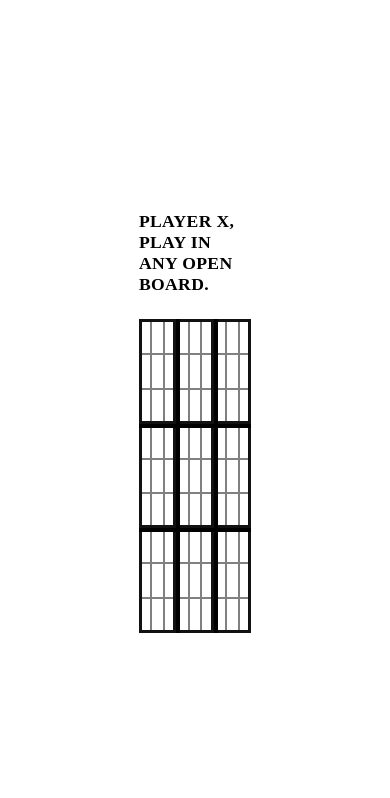
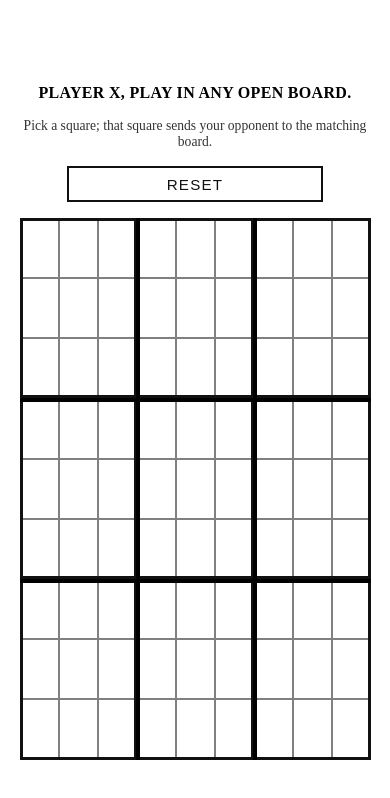
Before and after one commit to Geo-M69/art-200-prototype, a plain HTML site: page index.html in a window 390 px wide. Drawn offline with Linux system fonts and the light colour scheme.

Commit message:
Add reset UI, win overlays, turn hints, hover cues, and mobile layout polish for Ultimate Tic Tac Toe

```diff
--- a/index.html
+++ b/index.html
@@ -10,6 +10,8 @@
 <body>
     <main>
         <div id="status" class="status" aria-live="polite"></div>
+        <div class="hint">Pick a square; that square sends your opponent to the matching board.</div>
+        <button id="reset" class="reset-btn" type="button">Reset</button>
         <div class="tic-tac-toe-container">
             <div class="vertical-lines-tic-tac-toe"></div>
             <div class="vertical-lines-tic-tac-toe"></div>
--- a/script.js
+++ b/script.js
@@ -152,8 +152,10 @@ function isBoardFull(boardArray) {
 function updateUI() {
 	boardEls.forEach((boardEl, boardIndex) => {
 		const winner = smallBoardWinners[boardIndex];
+		const isMainWin = (gameWinner === "X" || gameWinner === "O")
+			&& Boolean(winningLine && winningLine.includes(boardIndex));
 		const isActive = (gameWinner === "X" || gameWinner === "O")
-			? Boolean(winningLine && winningLine.includes(boardIndex))
+			? isMainWin
 			: gameWinner === "D"
 				? true
 				: activeBoard === null
@@ -161,9 +163,15 @@ function updateUI() {
 					: activeBoard === boardIndex;
 		boardEl.classList.toggle("active-board", isActive);
 		boardEl.classList.toggle("inactive-board", !isActive);
+		boardEl.classList.toggle("winning-board", isMainWin);
 		boardEl.classList.toggle("won-x", winner === "X");
 		boardEl.classList.toggle("won-o", winner === "O");
 		boardEl.classList.toggle("draw", winner === "D");
+		if (gameWinner === "X" || gameWinner === "O") {
+			boardEl.dataset.mainWinner = gameWinner;
+		} else {
+			delete boardEl.dataset.mainWinner;
+		}
 
 		cellElsByBoard[boardIndex].forEach((cellEl, cellIndex) => {
 			cellEl.textContent = boards[boardIndex][cellIndex] ?? "";
--- a/style.css
+++ b/style.css
@@ -20,7 +20,7 @@ main {
     align-items: center;
     justify-content: center;
     width: 30%;
-    height: 50%;
+    height: 55%;
     background-color: transparent;
     gap: 1.5rem;
 }
@@ -30,6 +30,29 @@ main {
     font-weight: 600;
     letter-spacing: 0.02em;
     text-transform: uppercase;
+}
+
+.hint {
+    font-size: 0.9rem;
+    color: #333;
+    text-align: center;
+    max-width: 28rem;
+}
+
+.reset-btn {
+    border: 2px solid #111;
+    background: transparent;
+    color: #111;
+    padding: 0.45rem 1.2rem;
+    font-size: 0.95rem;
+    text-transform: uppercase;
+    letter-spacing: 0.08em;
+    cursor: pointer;
+}
+
+.reset-btn:hover {
+    background: #111;
+    color: #fff;
 }
 
 .tic-tac-toe-container {
@@ -91,6 +114,18 @@ main {
     border: .5px solid gray;
 }
 
+.big-cell.active-board > div {
+    cursor: pointer;
+}
+
+.big-cell.active-board > div:hover {
+    background: rgba(0, 0, 0, 0.08);
+}
+
+.big-cell.inactive-board > div {
+    cursor: not-allowed;
+}
+
 .big-cell.active-board {
     outline: 3px solid #111;
     outline-offset: -3px;
@@ -99,3 +134,39 @@ main {
 .big-cell.inactive-board {
     opacity: 0.35;
 }
+
+.big-cell.winning-board::after {
+    content: attr(data-main-winner);
+    position: absolute;
+    inset: 0;
+    display: flex;
+    align-items: center;
+    justify-content: center;
+    font-size: 3rem;
+    font-weight: 700;
+    color: #111;
+    background: rgba(0, 0, 0, 0.08);
+    pointer-events: none;
+}
+
+@media (max-width: 800px) {
+    main {
+        width: 90vw;
+        height: 80vh;
+        gap: 1rem;
+    }
+
+    .status {
+        font-size: 1rem;
+    }
+
+    .hint {
+        font-size: 0.85rem;
+        max-width: 22rem;
+    }
+
+    .reset-btn {
+        width: 100%;
+        max-width: 16rem;
+    }
+}
```
